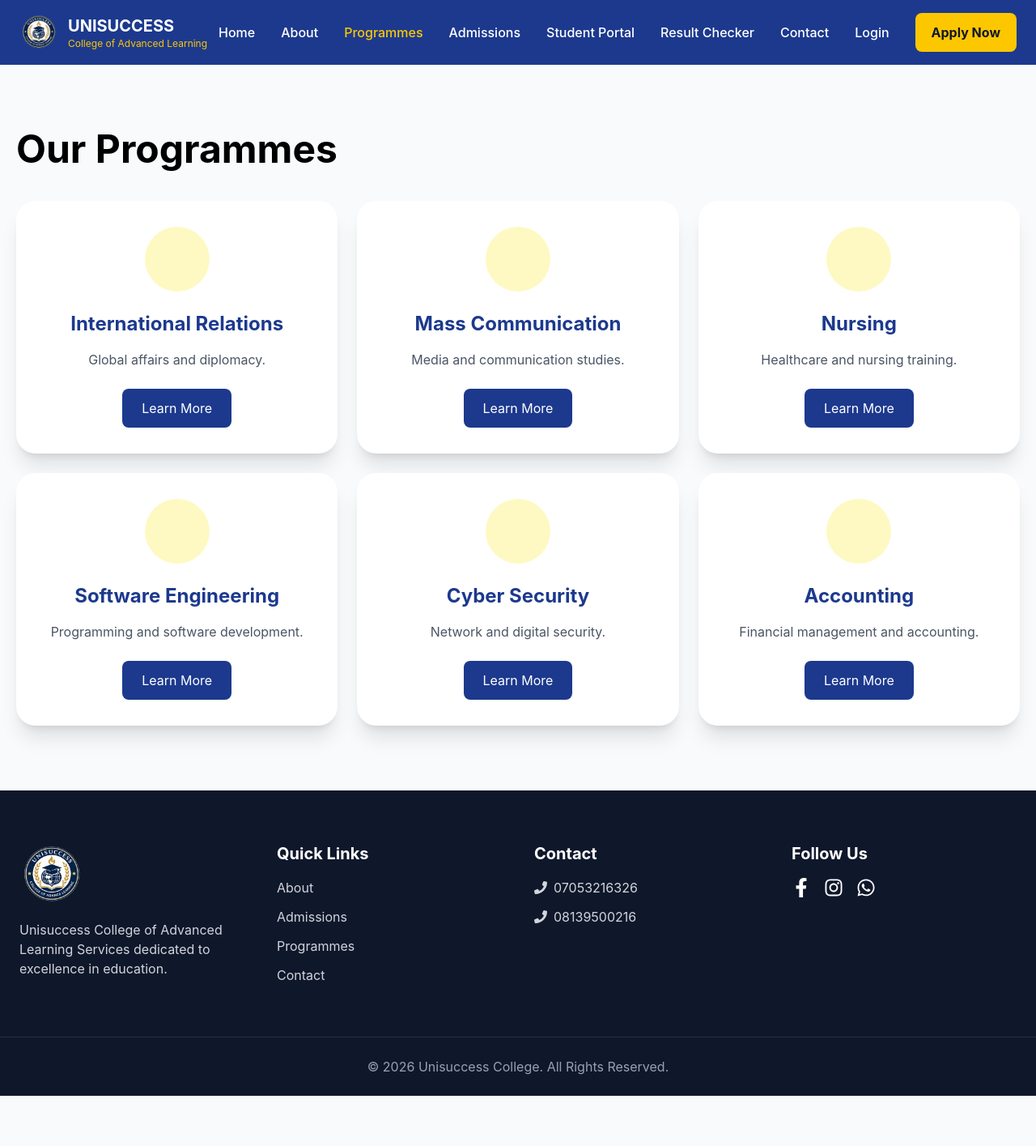
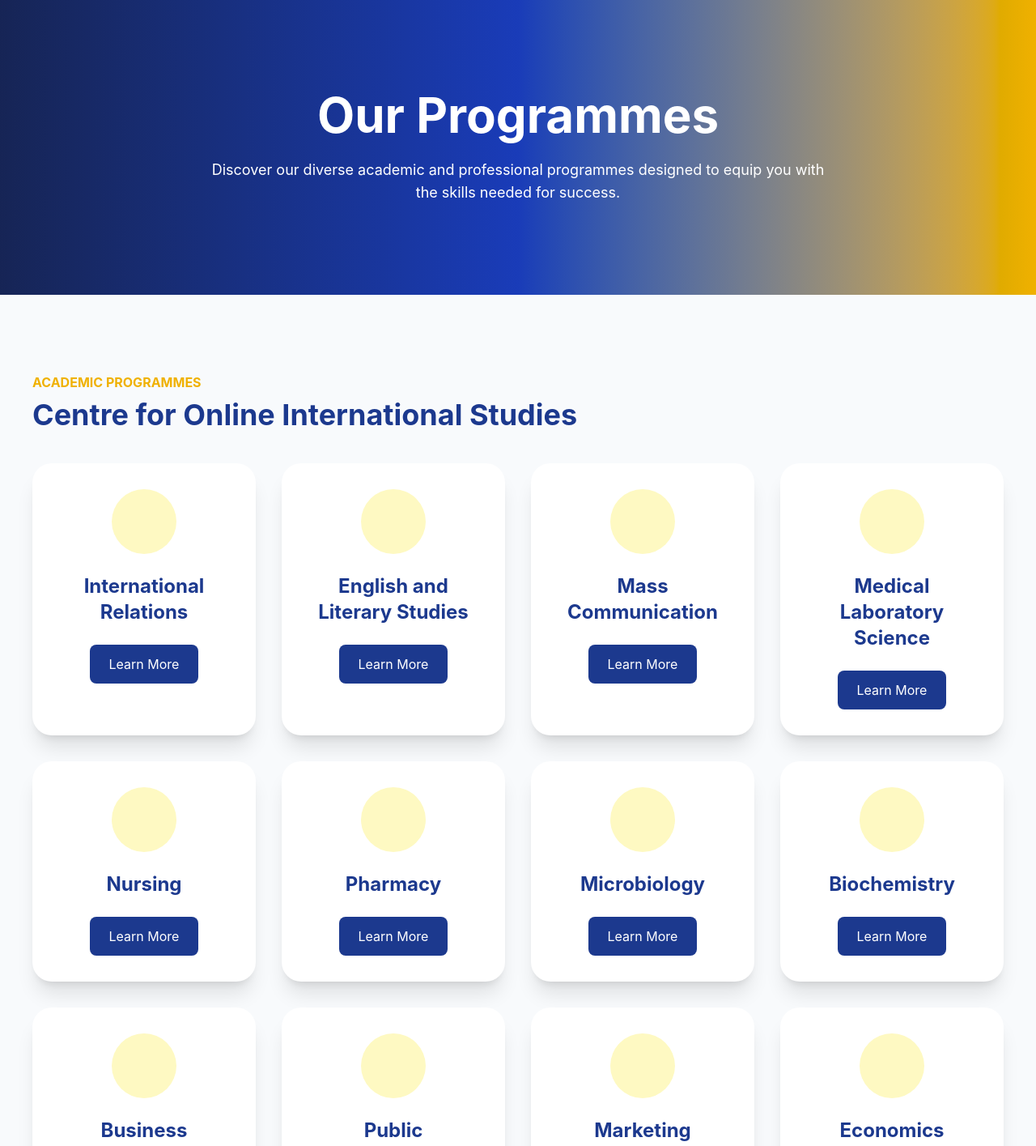
Before and after one commit to odedinaemmanuel84-dev/unisuccesscollege-, a React (Vite) app in the folder unisuccess-college/client/: page /programmes in a window 1280 px wide. Shown: the top 1415 px of the page at 81% size. Before the commit the page ends 1353 px from the top, so only its background shows below. Built offline with nearby package versions, Linux system fonts and the light colour scheme.

Commit message:
Update Programmes.jsx

```diff
--- a/unisuccess-college/client/src/pages/Programmes.jsx
+++ b/unisuccess-college/client/src/pages/Programmes.jsx
@@ -1,63 +1,120 @@
-import Navbar from "../components/Navbar";
-import Footer from "../components/Footer";
+import { motion } from "framer-motion";
 import ProgrammeCard from "../components/ProgrammeCard";
 
-function Programmes() {
-
-  const programmes = [
+export default function Programmes() {
+  const programmeCategories = [
     {
-      title: "International Relations",
-      description: "Global affairs and diplomacy."
+      title: "Centre for Online International Studies",
+      programmes: [
+        "International Relations",
+        "English and Literary Studies",
+        "Mass Communication",
+        "Medical Laboratory Science",
+        "Nursing",
+        "Pharmacy",
+        "Microbiology",
+        "Biochemistry",
+        "Business Administration",
+        "Public Administration",
+        "Marketing",
+        "Economics",
+        "Agricultural Science",
+        "Accounting",
+      ],
     },
     {
-      title: "Mass Communication",
-      description: "Media and communication studies."
+      title: "Centre for Health Care Assistants",
+      programmes: [
+        "Health Assistants",
+        "Care Givers",
+        "Phlebotomy",
+        "Patient Care Assistants",
+        "Laboratory Assistants",
+      ],
     },
     {
-      title: "Nursing",
-      description: "Healthcare and nursing training."
+      title: "Centre for A-Level Programmes",
+      programmes: [
+        "JAMB",
+        "JUPEB",
+        "IELTS",
+        "TOEFL",
+        "ICAN",
+      ],
     },
     {
-      title: "Software Engineering",
-      description: "Programming and software development."
+      title: "Professional Diploma",
+      programmes: [
+        "Legal Studies",
+        "Computer Science",
+        "Mass Communication",
+        "Electrical Engineering",
+        "Marketing",
+        "Accounting",
+        "Cyber Security",
+        "Software Engineering",
+      ],
     },
-    {
-      title: "Cyber Security",
-      description: "Network and digital security."
-    },
-    {
-      title: "Accounting",
-      description: "Financial management and accounting."
-    }
   ];
 
   return (
     <>
-      <Navbar />
+      {/* Hero Section */}
+      <section className="bg-gradient-to-r from-blue-950 via-blue-800 to-yellow-500 py-28 text-white">
+        <div className="container-custom px-6 text-center">
 
-      <section className="max-w-7xl mx-auto px-5 py-20">
+          <motion.h1
+            initial={{ opacity: 0, y: 30 }}
+            animate={{ opacity: 1, y: 0 }}
+            className="text-5xl md:text-6xl font-bold"
+          >
+            Our Programmes
+          </motion.h1>
 
-        <h1 className="text-5xl font-bold mb-10">
-          Our Programmes
-        </h1>
+          <p className="mt-6 max-w-3xl mx-auto text-lg">
+            Discover our diverse academic and professional programmes designed
+            to equip you with the skills needed for success.
+          </p>
 
-        <div className="grid md:grid-cols-3 gap-6">
+        </div>
+      </section>
 
-          {programmes.map((programme) => (
-            <ProgrammeCard
-              key={programme.title}
-              title={programme.title}
-              description={programme.description}
-            />
+      {/* Categories */}
+      <section className="section-padding bg-slate-50">
+        <div className="container-custom px-6">
+
+          {programmeCategories.map((category, categoryIndex) => (
+            <div
+              key={categoryIndex}
+              className="mb-20"
+            >
+              <motion.div
+                initial={{ opacity: 0, x: -30 }}
+                whileInView={{ opacity: 1, x: 0 }}
+                viewport={{ once: true }}
+              >
+                <span className="text-yellow-500 font-bold uppercase">
+                  Academic Programmes
+                </span>
+
+                <h2 className="text-3xl md:text-4xl font-bold text-blue-900 mt-2 mb-10">
+                  {category.title}
+                </h2>
+              </motion.div>
+
+              <div className="grid sm:grid-cols-2 lg:grid-cols-3 xl:grid-cols-4 gap-8">
+                {category.programmes.map((programme, index) => (
+                  <ProgrammeCard
+                    key={index}
+                    title={programme}
+                  />
+                ))}
+              </div>
+            </div>
           ))}
 
         </div>
-
       </section>
-
-      <Footer />
     </>
   );
 }
-
-export default Programmes;
```
